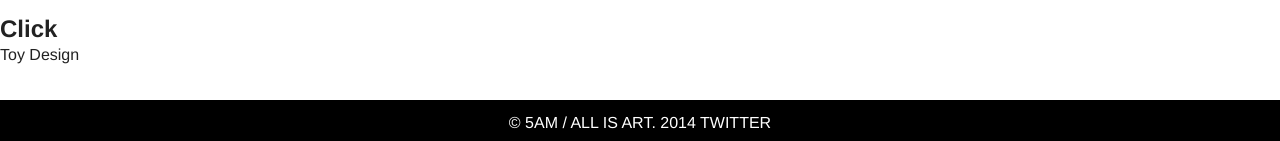
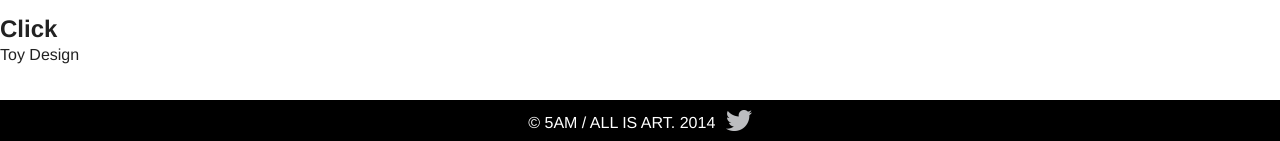
Before and after one commit to justinalm/bokchoi, a Jekyll site: the page built from 5am.co/index.html, in a window 1280 px wide. Shown: the part 844-985 px from the top of the page. Built offline with Jekyll 4.4.1, drawn with Linux system fonts in a browser that asks for light colours; nearby versions of some CDN libraries.

Commit message:
Added the twitter icon and link to BokChoi Twitter account.

```diff
--- a/5am.co/_includes/footer.html
+++ b/5am.co/_includes/footer.html
@@ -1,7 +1,7 @@
             </article>
 
         <footer>
-          <p>&copy; 5AM / All is art. 2014 <span class="twitter-icon">Twitter</span></p>
+          <p>&copy; 5AM / All is art. 2014 <a href="https://twitter.com/MightyBOKCHOI" target="_blank"><img class="twitter-icon" src="/img/twitter-logo-footer@2x.png" width="26"/></a></p>
         </footer>
 
         <script type="text/javascript">
--- a/5am.co/css/main.css
+++ b/5am.co/css/main.css
@@ -217,6 +217,10 @@ footer {
 footer p {
   margin: 0;
   padding: 10px 0 0 0;
+}
+
+.twitter-icon {
+  margin: -6px 0 0 6px;
 }
 
 /* ==========================================================================
```
Also changed, not shown: 5am.co/img/twitter-logo-footer@2x.png (added).
